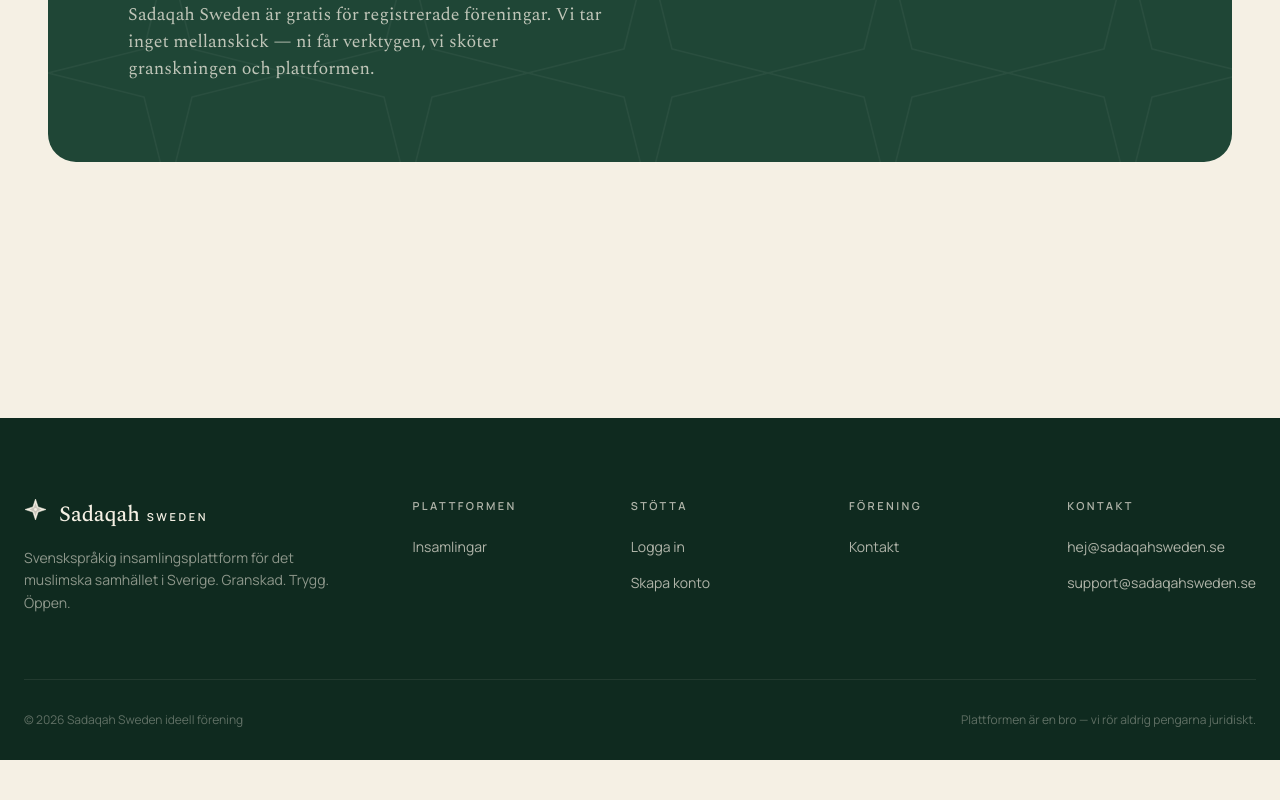
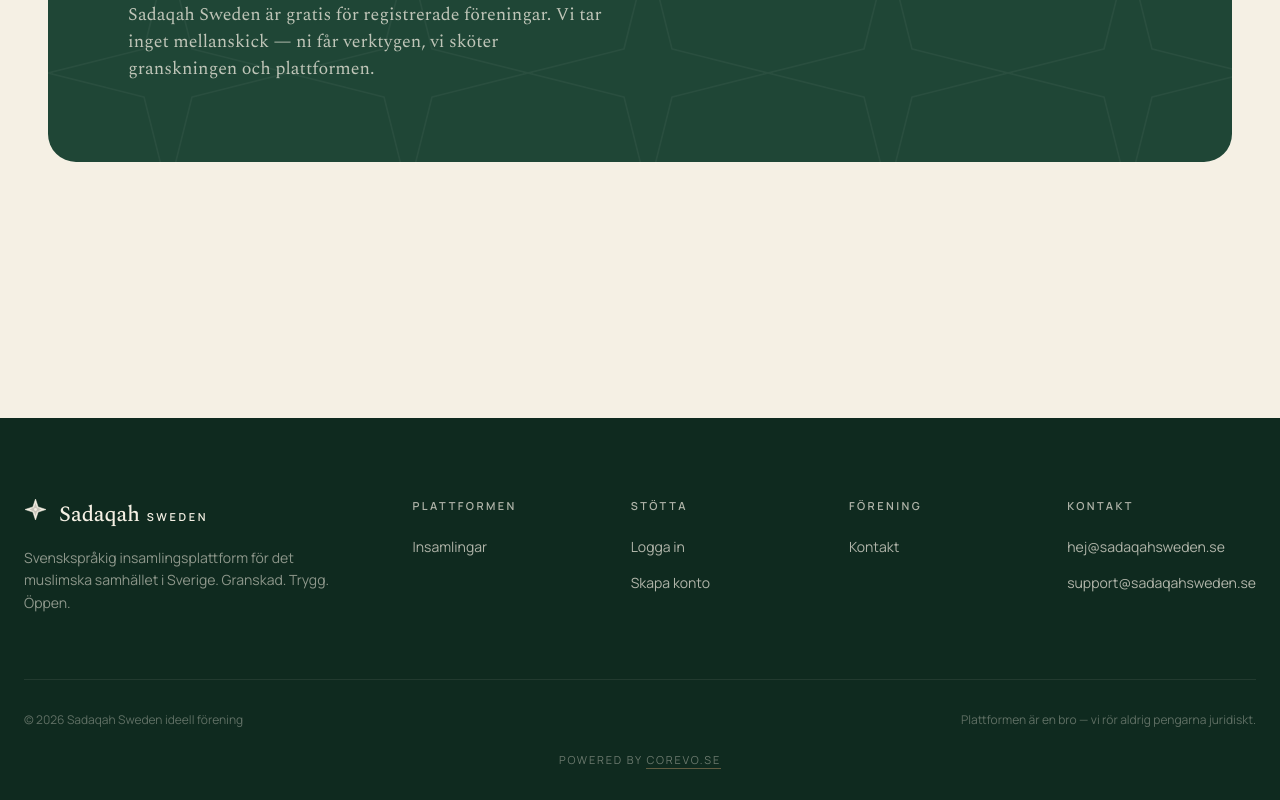
Before and after one commit to ZivarMahmod/SadaqahSweden, a Next.js app in the folder 5-Kod/: page / in a window 1280 px wide. Shown: the part 3698-4498 px from the top of the page. Before the commit the page ends 4458 px from the top, so only its background shows below. Built offline with nearby package versions, Linux system fonts and the light colour scheme; no server answers; the database is empty.

Commit message:
ui(footer): Powered by Corevo.se-attribution längst ner

```diff
--- a/5-Kod/components/layout/footer.tsx
+++ b/5-Kod/components/layout/footer.tsx
@@ -100,6 +100,30 @@
           <span>© {new Date().getFullYear()} Sadaqah Sweden ideell förening</span>
           <span>Plattformen är en bro — vi rör aldrig pengarna juridiskt.</span>
         </div>
+        <div
+          className="mt-6 text-center text-[11px]"
+          style={{
+            fontFamily: "var(--font-sans)",
+            letterSpacing: "0.16em",
+            textTransform: "uppercase",
+            color: "rgba(245, 240, 228, 0.4)",
+          }}
+        >
+          Powered by{" "}
+          <a
+            href="https://corevo.se"
+            target="_blank"
+            rel="noopener noreferrer"
+            style={{
+              color: "var(--color-copper-warm)",
+              textDecoration: "none",
+              borderBottom: "1px solid rgba(218, 168, 117, 0.4)",
+              paddingBottom: 1,
+            }}
+          >
+            Corevo.se
+          </a>
+        </div>
       </div>
     </footer>
   );
```
